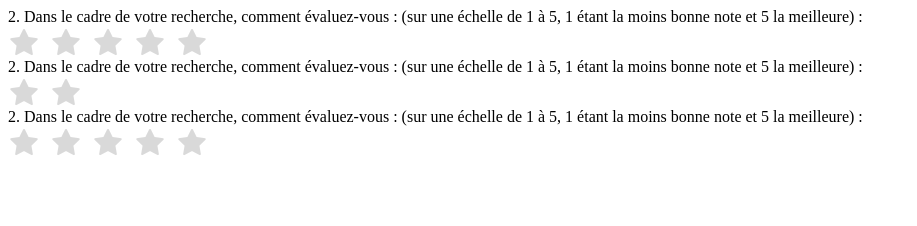
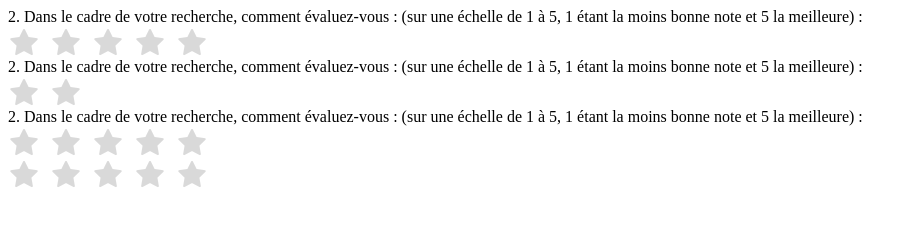
Before and after one commit to AlexBelin/Radio-to-Rate-Stars, a plain HTML site: page index.html in a window 1280 px wide. Shown: the whole page, without its empty margins (0-917 px from the left). Drawn offline with Linux system fonts and the light colour scheme.

Commit message:
Add files via upload

```diff
--- a/index.html
+++ b/index.html
@@ -35,6 +35,14 @@
             <div class="sc-formfield-input"><label><input type="radio" name="Aide_definition_besoins_note_3" data-field-type="Text" value="4">4</label></div>
             <div class="sc-formfield-input"><label><input type="radio" name="Aide_definition_besoins_note_3" data-field-type="Text" value="5">5</label></div>
         </div>
+    </div>
+
+    <div class="sc-formfield-input-wrapper radios-to-ratestars" id="3">
+        <label><input type="radio" name="Aide_definition_besoins_note_4" data-field-type="Text" value="1">1</label>
+        <label><input type="radio" name="Aide_definition_besoins_note_4" data-field-type="Text" value="2">2</label>
+        <label><input type="radio" name="Aide_definition_besoins_note_4" data-field-type="Text" value="3">3</label>
+        <label><input type="radio" name="Aide_definition_besoins_note_4" data-field-type="Text" value="4">4</label>
+        <label><input type="radio" name="Aide_definition_besoins_note_4" data-field-type="Text" value="5">5</label>
     </div>
 
     <script>
```
